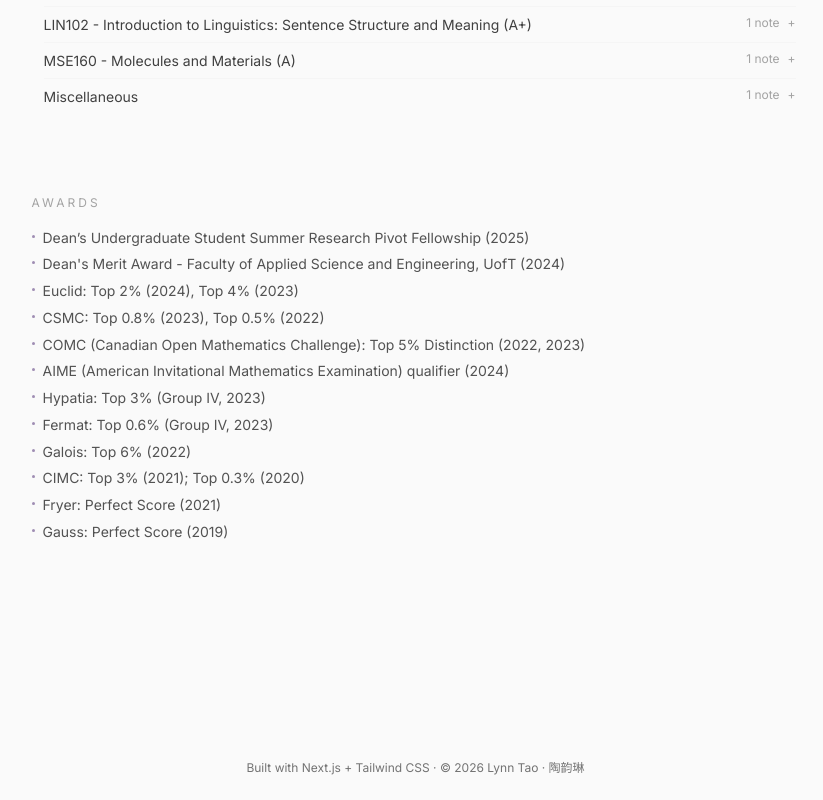
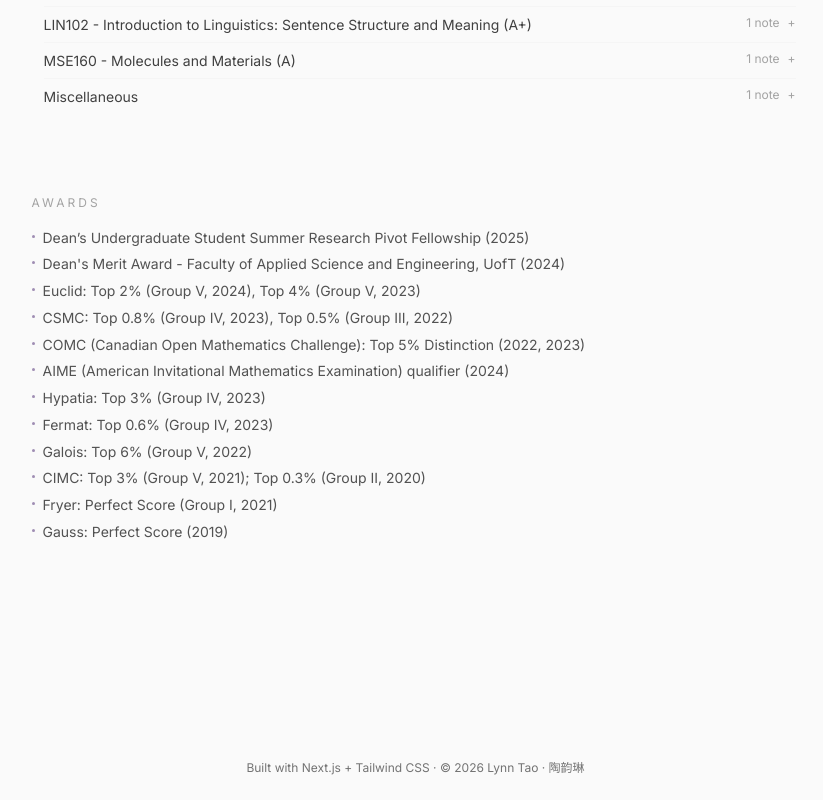
Before and after one commit to yyxnlin/lynn-portfolio, a Next.js app: page /about in a window 1280 px wide. Shown: the part 1977-2777 px from the top of the page, without its empty margins (217-1040 px from the left). Built offline with nearby package versions, Linux system fonts and the light colour scheme; what tailwindcss-debug-screens would draw is missing.

Commit message:
update contest groups

```diff
--- a/data/awards.ts
+++ b/data/awards.ts
@@ -1,15 +1,15 @@
 export const AWARDS = [
   "Dean’s Undergraduate Student Summer Research Pivot Fellowship (2025)",
   "Dean's Merit Award - Faculty of Applied Science and Engineering, UofT (2024)",
-  "Euclid: Top 2% (2024), Top 4% (2023)",
-  "CSMC: Top 0.8% (2023), Top 0.5% (2022)",
+  "Euclid: Top 2% (Group V, 2024), Top 4% (Group V, 2023)",
+  "CSMC: Top 0.8% (Group IV, 2023), Top 0.5% (Group III, 2022)",
   "COMC (Canadian Open Mathematics Challenge): Top 5% Distinction (2022, 2023)",
   "AIME (American Invitational Mathematics Examination) qualifier (2024)",
   "Hypatia: Top 3% (Group IV, 2023)",
   "Fermat: Top 0.6% (Group IV, 2023)",
-  "Galois: Top 6% (2022)",
-  "CIMC: Top 3% (2021); Top 0.3% (2020)",
-  "Fryer: Perfect Score (2021)",
+  "Galois: Top 6% (Group V, 2022)",
+  "CIMC: Top 3% (Group V, 2021); Top 0.3% (Group II, 2020)",
+  "Fryer: Perfect Score (Group I, 2021)",
   "Gauss: Perfect Score (2019)",
 
 ];
```
